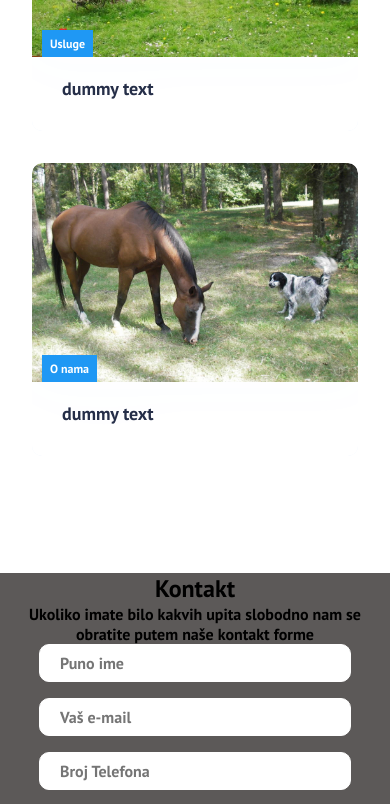
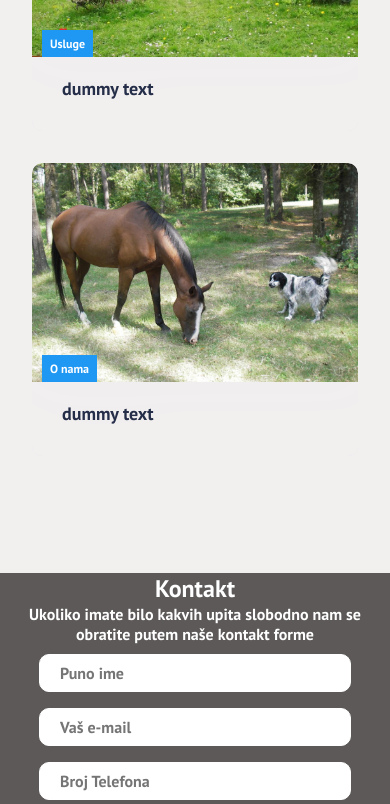
Before and after one commit to MarinB747/opg-website, a React (Create React App) app: page / in a window 390 px wide. Shown: the part 1113-1917 px from the top of the page. Built offline with nearby package versions, Linux system fonts and the light colour scheme.

Commit message:
bckground color

```diff
--- a/src/Footer.css
+++ b/src/Footer.css
@@ -15,6 +15,7 @@ align-self: center;
 display: flex;
 justify-content: center;
 font-size: 2rem;
+color: white;
 
 }
 .footer-subscription-text {
@@ -22,6 +23,8 @@ font-size: 2rem;
   display: flex;
   text-align: center;
   font-size: 1.5rem;
+  color: white;
+  margin-bottom: 10px;
 }
 .footer_input{
   display: flex;
--- a/src/components/Cards.css
+++ b/src/components/Cards.css
@@ -1,6 +1,5 @@
 .cards {
-  padding: 4rem;
-  background: #fff;
+  background-color: rgba(240, 237, 237, 0.842);
 }
 
 h1 {
@@ -117,6 +116,6 @@ h1 {
   }
   .cards {
     padding: 1rem;
-    background: #fff;
+    background-color: rgba(240, 237, 237, 0.842);
   }
 }
--- a/src/components/pages/O_nama.css
+++ b/src/components/pages/O_nama.css
@@ -3,7 +3,8 @@
   overflow: hidden;
   display: block;
   position: relative;
-  padding-bottom: 100px
+  padding-bottom: 100px;
+  background-color: rgba(240, 237, 237, 0.842);
 }
 
 .o_nama > h1{
--- a/src/components/pages/Usluge.css
+++ b/src/components/pages/Usluge.css
@@ -3,7 +3,8 @@
   overflow: hidden;
   display: block;
   position: relative;
-  padding-bottom: 100px
+  padding-bottom: 100px;
+  background-color: rgba(240, 237, 237, 0.842);
 }
 
 .usluge > h1{
```
Also changed, not shown: 1 other file (tests, documents, lock files or other folders).
